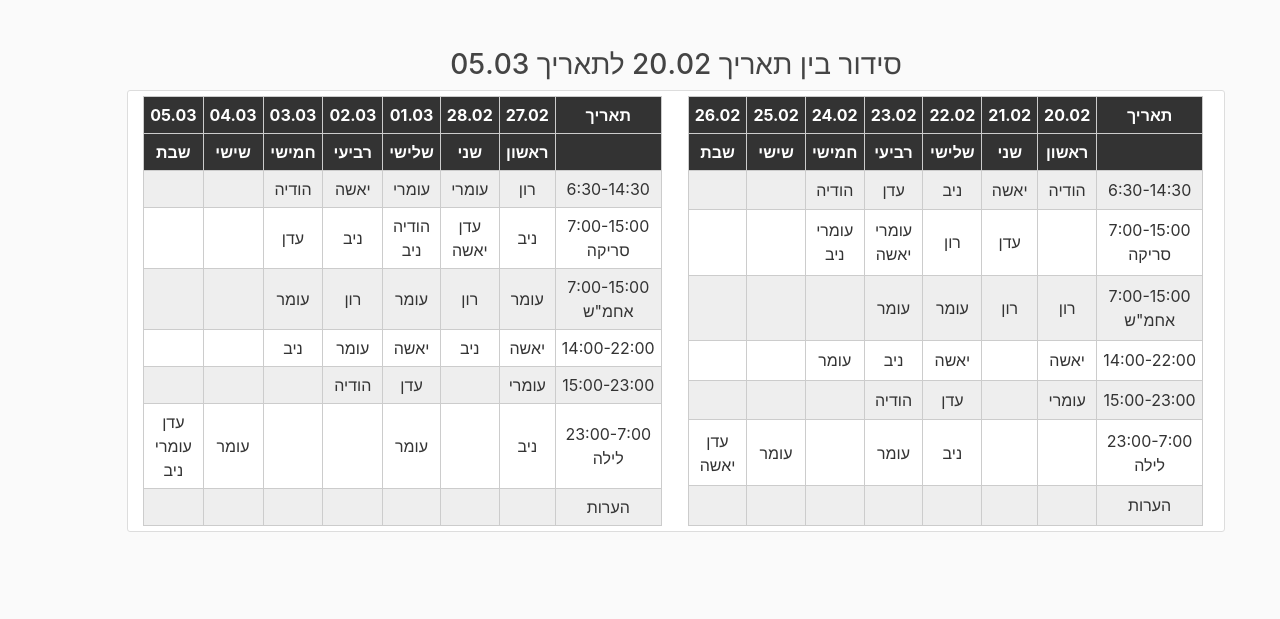
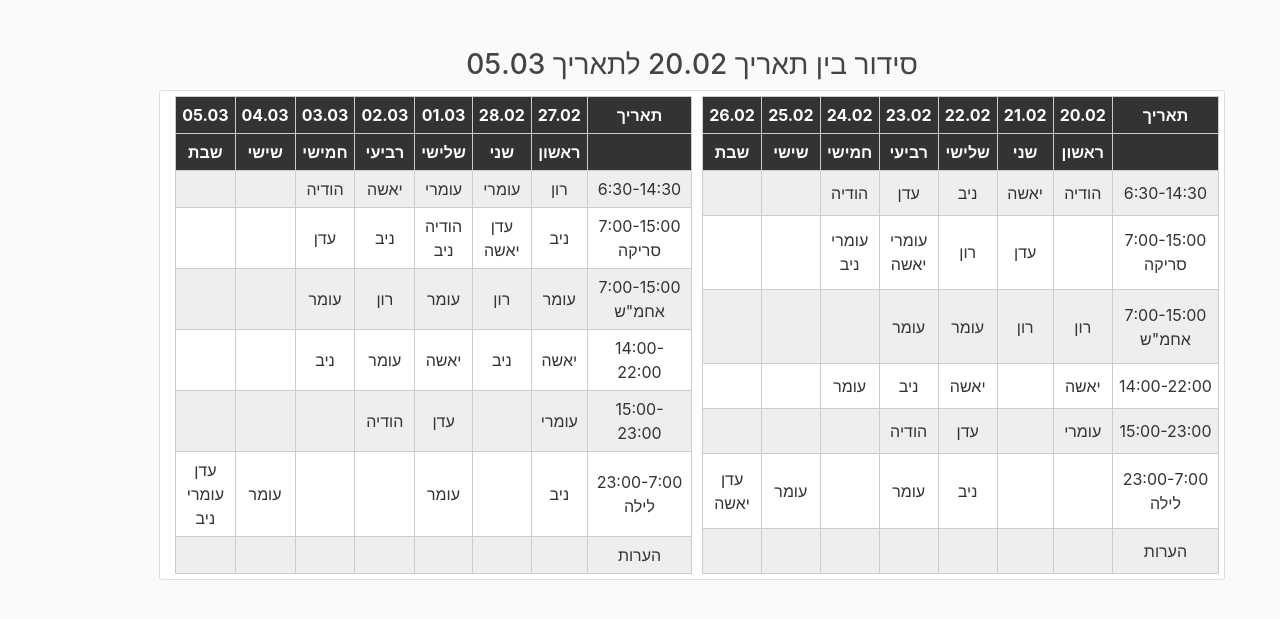
Before and after one commit to omerg864/mishmar-django-render, a Django app: page /organization/4/ in a window 1280 px wide. Shown: the part 56-675 px from the top of the page. Run offline with Django 3.2, Linux system fonts and the light colour scheme; a user stored in the database is signed in; data comes from the database, SQL or seed files in the repository; some libraries are stand-ins or nearby versions.

Commit message:
fix table

```diff
--- a/mishmar/templates/mishmar/organization-detail.html
+++ b/mishmar/templates/mishmar/organization-detail.html
@@ -3,10 +3,9 @@
      <div>
         <h3 style="align-items: center">סידור בין תאריך {{ days|first|date:"d.m" }} לתאריך {{ days|last|date:"d.m" }}</h3>
             </div>
-    <div class="content-section row">
+    <div class="content-section row" style="flex-wrap: nowrap;">
     {% for week in weeks %}
-        <div style="margin-right: 1em; display: flex;">
-<table class="responsive-table-input-matrix" style="align-items: center; margin-left: 10px; flex: 1;">
+<table class="responsive-table-input-matrix" style="align-items: center; margin-left: 10px;">
 		<thead>
         <tr>
 			<th>תאריך</th>
@@ -38,7 +37,6 @@
         {% endfor %}
 		</tbody>
 	</table>
-            </div>
         {% endfor %}
     </div>
 {% endblock content %}
```
